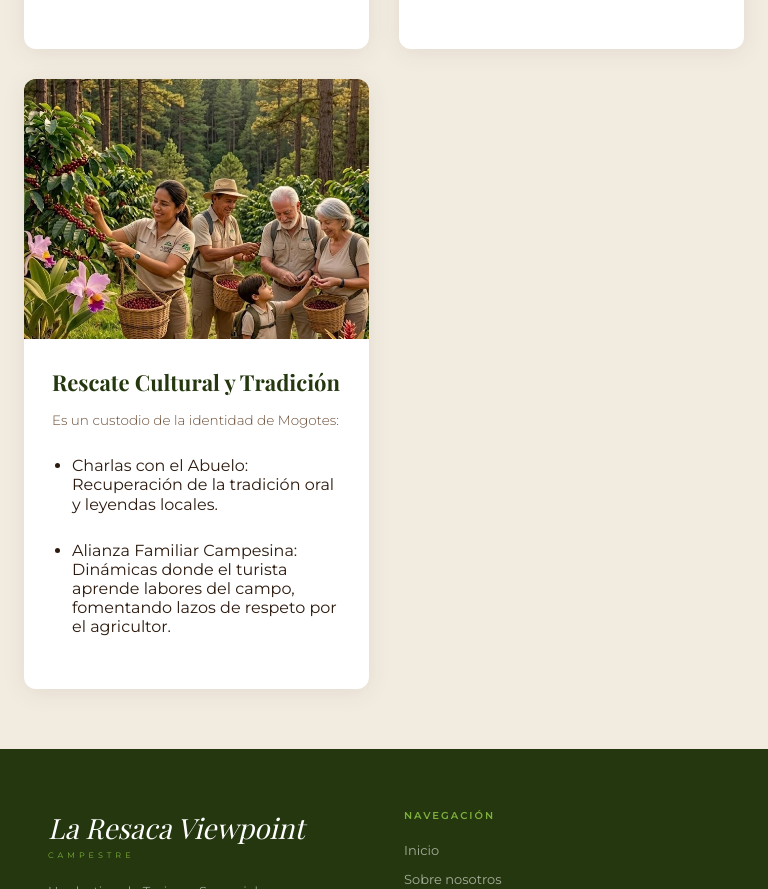
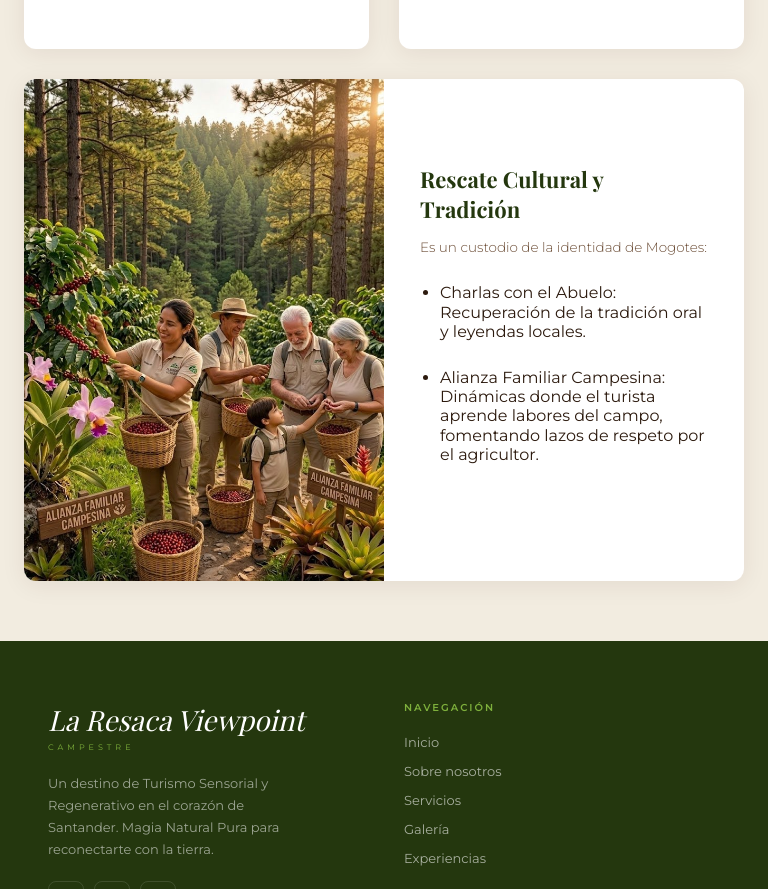
Before and after one commit to EdwardBlanco/pagina-proyecto-ingles-resaca, a plain HTML site: page sobre-nosotros.html in a window 768 px wide. Shown: the part 1203-2092 px from the top of the page. Drawn offline with nearby package versions, Linux system fonts and the light colour scheme; a web font is replaced by a local one.

Commit message:
Improve responsiveness for tablet and mobile
Add media queries to enhance layouts on tablets (718–1115px) and small screens (<500px). For tablets, make the last item in cards/experiences/reviews grids span two columns and convert the last .cards-grid .card into a horizontal split (50% image / 50% body) with min-height and padding for better presentation. For mobile, stack .hero-buttons vertically and make buttons/links full-width to avoid overflow. Includes inline comments marking the responsive improvements.

```diff
--- a/styles.css
+++ b/styles.css
@@ -1469,6 +1469,39 @@ textarea {
   }
 }
 
+/* ── MEJORAS DE RESPONSIVIDAD (GRILLAS EN TABLETAS) ── */
+@media (min-width: 718px) and (max-width: 1115px) {
+  /* Hacer que el último elemento ocupe dos columnas en grillas de 3 elementos */
+  .cards-grid > .card:last-child,
+  .experiences-grid > .exp-card:last-child,
+  .reviews-grid > .review-card:last-child {
+    grid-column: span 2;
+  }
+
+  /* Para el último card de la sección de experiencias (bloque con imagen superior) */
+  .cards-grid > .card:last-child {
+    display: flex;
+    flex-direction: row;
+    align-items: stretch;
+  }
+
+  /* Ajustar imagen para que sea horizontal al 50% de ancho */
+  .cards-grid > .card:last-child .card-img {
+    width: 50%;
+    height: auto;
+    min-height: 280px;
+  }
+
+  /* Ajustar cuerpo del card al 50% de ancho */
+  .cards-grid > .card:last-child .card-body {
+    width: 50%;
+    display: flex;
+    flex-direction: column;
+    justify-content: center;
+    padding: 36px;
+  }
+}
+
 /* Animaciones */
 @keyframes menuFadeIn {
   from {
@@ -1864,3 +1897,22 @@ textarea {
     justify-content: center;
   }
 }
+
+/* ── MEJORAS DE RESPONSIVIDAD (MÓVIL < 500PX) ── */
+@media (max-width: 500px) {
+  /* Apilar botones del hero verticalmente para evitar desbordamiento */
+  .hero-buttons {
+    flex-direction: column;
+    align-items: stretch;
+    width: 100%;
+    max-width: 320px;
+    margin: 40px auto 0;
+    gap: 12px;
+  }
+
+  .hero-buttons button,
+  .hero-buttons a {
+    width: 100%;
+    text-align: center;
+  }
+}
```
